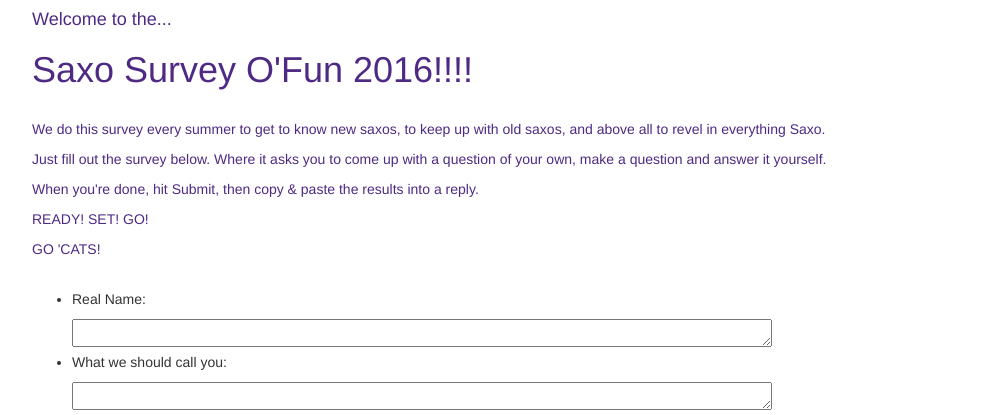
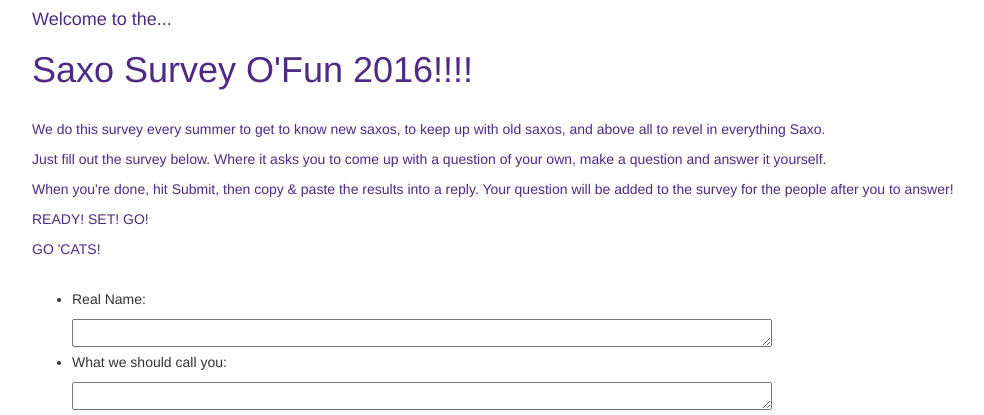
Before and after one commit to Joonpark13/saxo-survey, a Flask app: page / in a window 1280 px wide. Shown: the top 415 px of the page, without its empty margins (38-1022 px from the left). Run offline with Flask 2, Linux system fonts and the light colour scheme; some libraries are stand-ins or nearby versions.

Commit message:
Add clearer instructions

```diff
--- a/templates/index.html
+++ b/templates/index.html
@@ -18,7 +18,8 @@
                 and above all to revel in everything Saxo.</p>
             <p>Just fill out the survey below. Where it asks you to come up with a question of your own,
                 make a question and answer it yourself.</p>
-            <p>When you're done, hit Submit, then copy & paste the results into a reply.</p>
+            <p>When you're done, hit Submit, then copy & paste the results into a reply. Your question
+                will be added to the survey for the people after you to answer!</p>
             <p>READY!  SET!  GO!</p>
             <p>GO 'CATS!</p>
         </div>
@@ -46,6 +47,7 @@
             </ul>
 
             <p class="prompt">Make up your own question and answer it!</p>
+            <p>When you hit submit, your question will be added to the survey.</p>
             <p class="make-up-prompt">Question: </p>
             <textarea class="answer-input" id="make-up-question"></textarea>
             <br>
```
